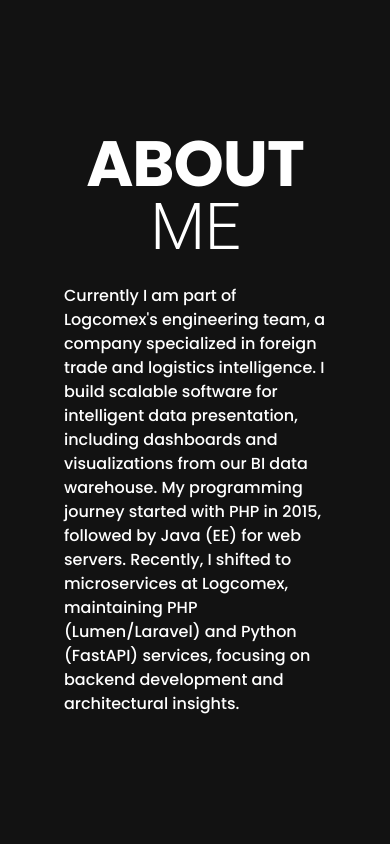
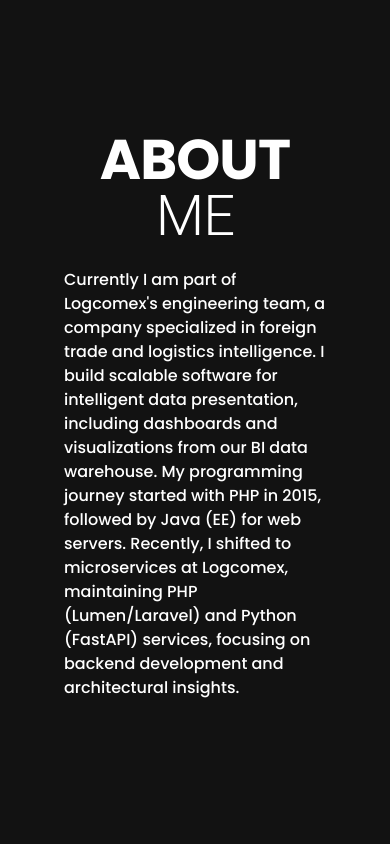
Before and after one commit to borica/borica-portfolio, a Vue app: page / in a window 390 px wide. Shown: the part 820-1664 px from the top of the page. Built offline with nearby package versions, Linux system fonts and the light colour scheme.

Commit message:
Mobile text adjustment;

```diff
--- a/src/App.vue
+++ b/src/App.vue
@@ -27,7 +27,8 @@ import Footer from "@/components/Footer.vue";
 
 @media (max-width: 960px) {
   .text-h1 {
-    font-size: 4rem !important;
+    font-size: 3.5rem !important;
+    line-height: 1;
   }
 }
 
```
